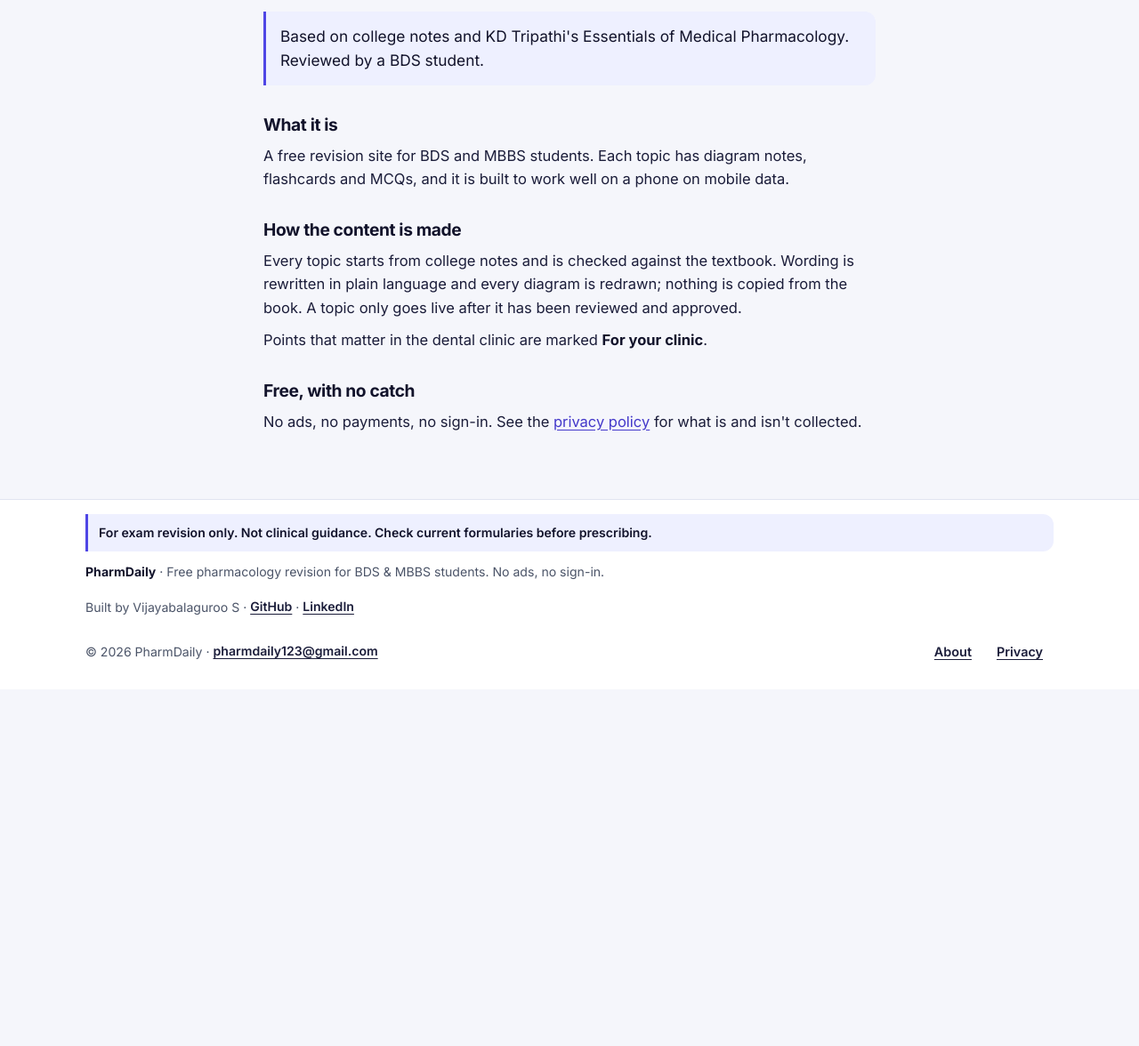
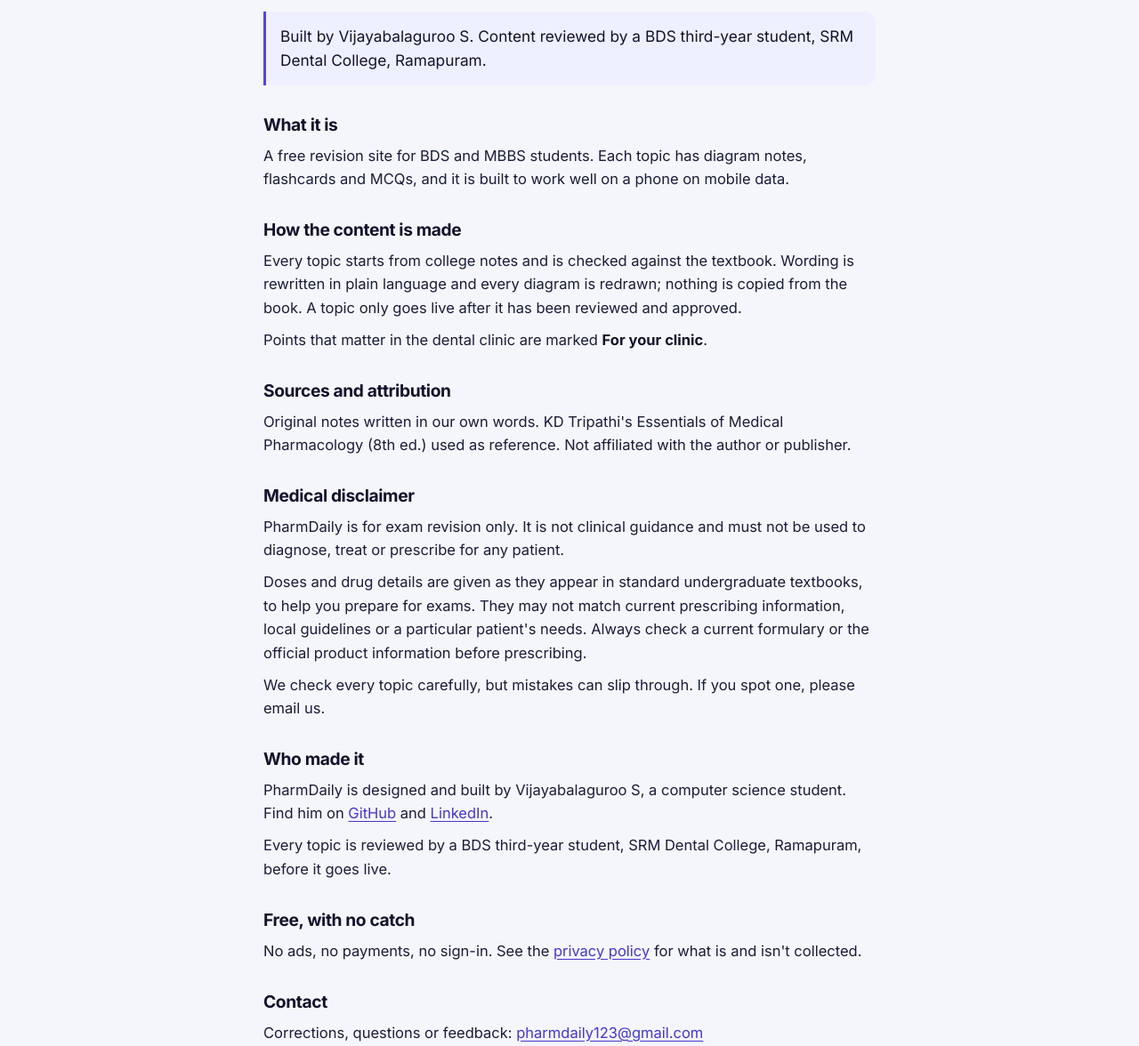
Before and after one commit to vijay1011-stack11/pharmdaily, an Astro site: page /about in a window 1280 px wide. Shown: the part 184-1360 px from the top of the page at 89% size. Before the commit the page ends 959 px from the top, so only its background shows below. Built offline with nearby package versions, Linux system fonts and the light colour scheme; Astro itself is replaced by a stand-in of ours.

Commit message:
Add credits, attribution, disclaimer and contact to About and Privacy
About now names the builder and reviewer, states that notes are original
with KD Tripathi used only as reference, carries a full medical
disclaimer and a contact email. Privacy gets an effective date, a contact
section and a note on future changes.

Co-Authored-By: Claude Opus 5.5 <noreply@anthropic.com>
Claude-Session: https://claude.ai/code/session_01XebLy7Vtk9YNtcmvAwEmPy

```diff
--- a/src/pages/about.astro
+++ b/src/pages/about.astro
@@ -1,17 +1,29 @@
 ---
 import BaseLayout from '../layouts/BaseLayout.astro';
+import { SITE } from '../lib/site';
 ---
 <BaseLayout title="About" description="About PharmDaily: free pharmacology revision for BDS and MBBS students.">
   <article class="wrap measure page">
     <p class="eyebrow">About</p>
     <h1>About PharmDaily</h1>
-    <p class="credit">Based on college notes and KD Tripathi's Essentials of Medical Pharmacology. Reviewed by a BDS student.</p>
+    <p class="credit">Built by {SITE.author}. Content reviewed by {SITE.reviewer}.</p>
     <h2>What it is</h2>
     <p>A free revision site for BDS and MBBS students. Each topic has diagram notes, flashcards and MCQs, and it is built to work well on a phone on mobile data.</p>
     <h2>How the content is made</h2>
     <p>Every topic starts from college notes and is checked against the textbook. Wording is rewritten in plain language and every diagram is redrawn; nothing is copied from the book. A topic only goes live after it has been reviewed and approved.</p>
     <p>Points that matter in the dental clinic are marked <b>For your clinic</b>.</p>
+    <h2>Sources and attribution</h2>
+    <p>Original notes written in our own words. {SITE.textbook} used as reference. Not affiliated with the author or publisher.</p>
+    <h2>Medical disclaimer</h2>
+    <p>PharmDaily is for exam revision only. It is not clinical guidance and must not be used to diagnose, treat or prescribe for any patient.</p>
+    <p>Doses and drug details are given as they appear in standard undergraduate textbooks, to help you prepare for exams. They may not match current prescribing information, local guidelines or a particular patient's needs. Always check a current formulary or the official product information before prescribing.</p>
+    <p>We check every topic carefully, but mistakes can slip through. If you spot one, please email us.</p>
+    <h2>Who made it</h2>
+    <p>PharmDaily is designed and built by {SITE.author}, a computer science student. Find him on <a href={SITE.github} rel="noopener">GitHub</a> and <a href={SITE.linkedin} rel="noopener">LinkedIn</a>.</p>
+    <p>Every topic is reviewed by {SITE.reviewer}, before it goes live.</p>
     <h2>Free, with no catch</h2>
     <p>No ads, no payments, no sign-in. See the <a href="/privacy/">privacy policy</a> for what is and isn't collected.</p>
+    <h2>Contact</h2>
+    <p>Corrections, questions or feedback: <a href={`mailto:${SITE.email}`}>{SITE.email}</a></p>
   </article>
 </BaseLayout>
--- a/src/pages/privacy.astro
+++ b/src/pages/privacy.astro
@@ -1,10 +1,12 @@
 ---
 import BaseLayout from '../layouts/BaseLayout.astro';
+import { SITE } from '../lib/site';
 ---
 <BaseLayout title="Privacy" description="PharmDaily privacy policy: no accounts, no cookies, cookieless anonymous analytics only.">
   <article class="wrap measure page">
     <p class="eyebrow">Privacy</p>
     <h1>Privacy policy</h1>
+    <p class="updated">Effective date: 13 November 2026 · Last updated: 13 November 2026</p>
     <p class="credit">Short version: no accounts, no cookies, and only anonymous visit counts.</p>
     <h2>No accounts</h2>
     <p>There is no sign-in. We never ask for your name, email or phone number.</p>
@@ -18,5 +20,9 @@ import BaseLayout from '../layouts/BaseLayout.astro';
     <p>Fonts are served from this site, not from a third party. The site is hosted on Vercel, which processes standard web requests to deliver the pages.</p>
     <h2>No ads</h2>
     <p>There are no ads and no other trackers.</p>
+    <h2>Contact</h2>
+    <p>Questions about privacy, or anything else: <a href={`mailto:${SITE.email}`}>{SITE.email}</a>. If you email us, we use your address only to reply to you.</p>
+    <h2>Changes</h2>
+    <p>If this policy changes, the new version will be posted on this page with a new "Last updated" date.</p>
   </article>
 </BaseLayout>
--- a/src/styles/global.css
+++ b/src/styles/global.css
@@ -370,4 +370,5 @@ a.cloud:active { transform: scale(0.97); }
 .page h1 { font-size: clamp(1.9rem, 6vw, 2.6rem); font-weight: 800; letter-spacing: -0.03em; margin-top: 8px; }
 .page h2 { font-size: 1.2rem; margin-top: 2rem; }
 .page .credit { font-size: 1.08rem; color: var(--heading); padding: 14px 16px; margin-top: 16px; border-left: 3px solid var(--primary); background: var(--primary-soft); border-radius: 0 var(--radius) var(--radius) 0; }
+.updated { margin: 8px 0 0; font-size: 0.88rem; color: var(--muted); }
 html:not(.js) .tabbar { display: none; }
```
